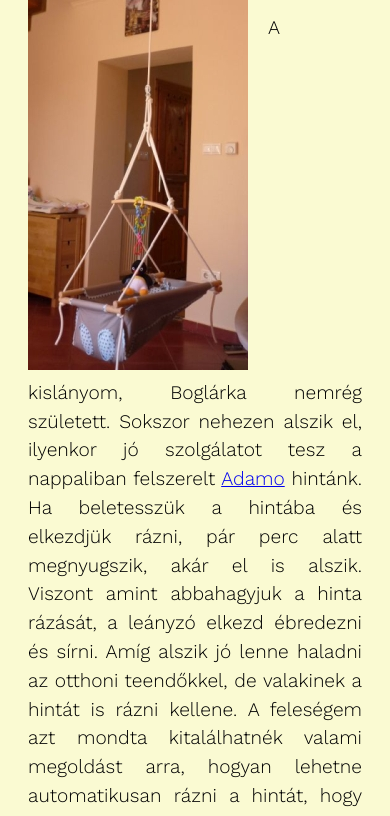
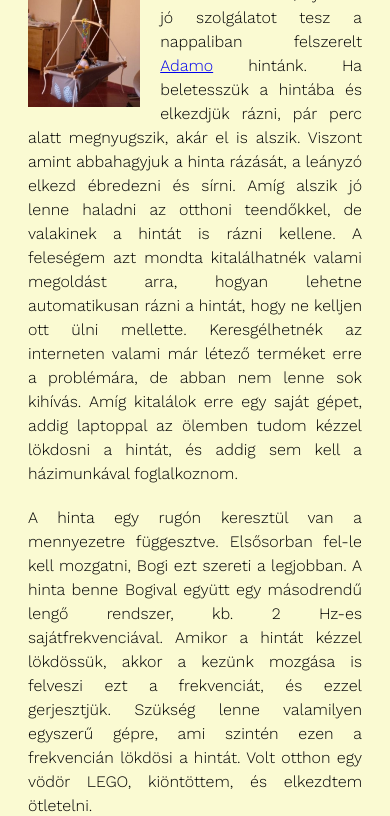
Before and after one commit to domanr/domanr.github.io, a plain HTML site: page index.html in a window 390 px wide. Shown: the part 249-1065 px from the top of the page. Drawn offline with nearby package versions, Linux system fonts and the light colour scheme.

Commit message:
Responsive img size

```diff
--- a/css/styles.css
+++ b/css/styles.css
@@ -6,12 +6,6 @@ body {
     color: black;
     background-color: lightgoldenrodyellow;
     line-height: 1.5;
-}
-
-@media(max-width:900px) {
-    body{
-        font-size: 120%;
-    }
 }
 
 h1 {
@@ -27,6 +21,8 @@ h2 {
 .picture {
     float: left;
     margin: 10px 20px 0px 20px;
+    width: 30%;
+    height: auto;
 }
 
 .content {
--- a/index.html
+++ b/index.html
@@ -4,14 +4,15 @@
 	<meta charset="utf-8">
 	<meta name="description" content="DRajmi tech stuff">
 	<meta name="author" content="Rajmund Doman">
+	<meta name="viewport" content="width=device-width, initial-scale=1.0">
 	<title>DRajmi tech stuff</title>
 	<link rel="stylesheet" href="css/styles.css">
 </head>
 <body>
 	<header>
 		<h1>DRajmi tech stuff</h1>
-		<div class="picture">
-			<img src="img/hinta.jpg" title="A hinta, és rajta Igor, a pingvin">
+		<div>
+			<img class="picture" src="img/hinta.jpg" width="220" height="500" title="A hinta, és rajta Igor, a pingvin">
 		</div>
 		<h2>Adamo hinta projekt</h2>
 		<div class="content">A kislányom, Boglárka nemrég született. Sokszor nehezen alszik el, ilyenkor jó szolgálatot tesz a nappaliban felszerelt
```
